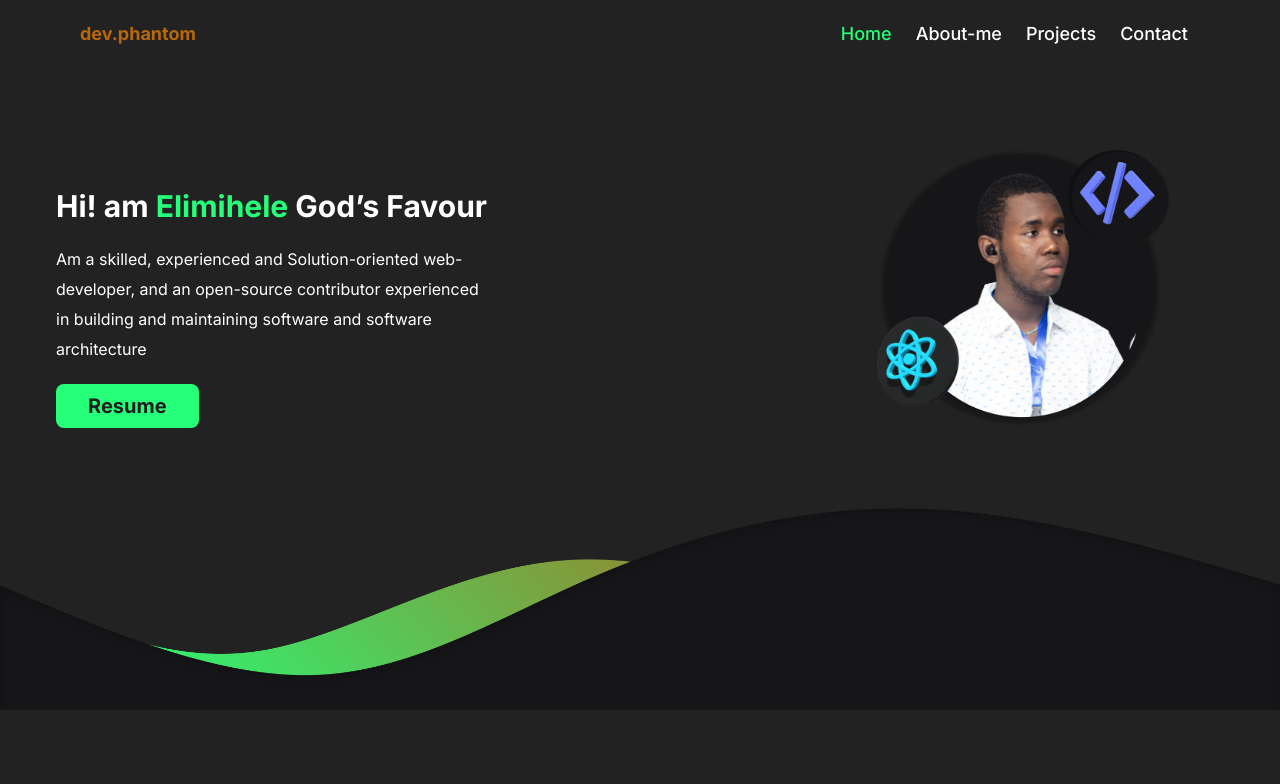
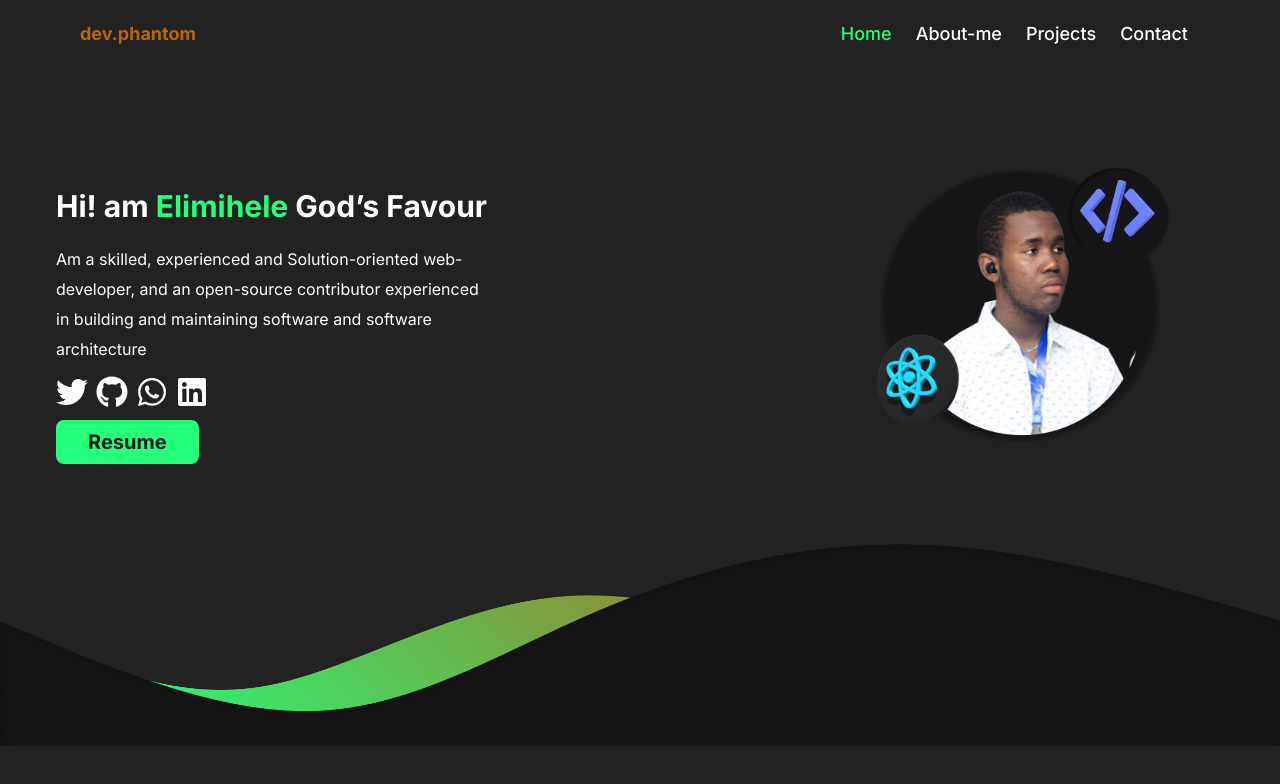
Before and after one commit to dev-phantom/my-portfolio, a Next.js app: page / in a window 1280 px wide. Shown: the top 784 px of the page. Built offline with nearby package versions, Linux system fonts and the light colour scheme.

Commit message:
feature: added social icons and fixed some errors

```diff
--- /dev/null
+++ b/components/Socials.jsx
@@ -0,0 +1,23 @@
+import Link from 'next/link';
+import data from '../data/data.json';
+const Socials = () => {
+    let socials = data.Socials
+    return (
+        <div className="flex w-full">
+            {socials.map((social) => {
+                return(
+                    <div key={social.id} className="flex gap-4 pr-2 ">
+                        <Link href={social.link}>
+                            <svg xmlns="http://www.w3.org/2000/svg" fill="currentColor" className="w-8 h-8" viewBox={social.viewbox}>
+                                <path d={social.pathd}/>
+                            </svg>
+                        </Link>
+                    </div>
+                    )
+                }
+            )}
+        </div>
+     );
+}
+
+export default Socials;
--- a/data/data.json
+++ b/data/data.json
@@ -74,5 +74,32 @@
             "github": "https://github.com/dev-phantom/bukrida"
 
         }
+  ],
+  "Socials":[
+    {
+
+        "id": 1,
+        "link": "https://twitter.com/phantom1245",
+        "viewbox": "0 0 512 512",
+        "pathd": "M459.37 151.716c.325 4.548.325 9.097.325 13.645 0 138.72-105.583 298.558-298.558 298.558-59.452 0-114.68-17.219-161.137-47.106 8.447.974 16.568 1.299 25.34 1.299 49.055 0 94.213-16.568 130.274-44.832-46.132-.975-84.792-31.188-98.112-72.772 6.498.974 12.995 1.624 19.818 1.624 9.421 0 18.843-1.3 27.614-3.573-48.081-9.747-84.143-51.98-84.143-102.985v-1.299c13.969 7.797 30.214 12.67 47.431 13.319-28.264-18.843-46.781-51.005-46.781-87.391 0-19.492 5.197-37.36 14.294-52.954 51.655 63.675 129.3 105.258 216.365 109.807-1.624-7.797-2.599-15.918-2.599-24.04 0-57.828 46.782-104.934 104.934-104.934 30.213 0 57.502 12.67 76.67 33.137 23.715-4.548 46.456-13.32 66.599-25.34-7.798 24.366-24.366 44.833-46.132 57.827 21.117-2.273 41.584-8.122 60.426-16.243-14.292 20.791-32.161 39.308-52.628 54.253z"
+    },
+    {
+        "id": 2,
+        "link": "https://github.com/dev-phantom",
+        "viewbox": "0 0 496 512",
+        "pathd": "M165.9 397.4c0 2-2.3 3.6-5.2 3.6-3.3.3-5.6-1.3-5.6-3.6 0-2 2.3-3.6 5.2-3.6 3-.3 5.6 1.3 5.6 3.6zm-31.1-4.5c-.7 2 1.3 4.3 4.3 4.9 2.6 1 5.6 0 6.2-2s-1.3-4.3-4.3-5.2c-2.6-.7-5.5.3-6.2 2.3zm44.2-1.7c-2.9.7-4.9 2.6-4.6 4.9.3 2 2.9 3.3 5.9 2.6 2.9-.7 4.9-2.6 4.6-4.6-.3-1.9-3-3.2-5.9-2.9zM244.8 8C106.1 8 0 113.3 0 252c0 110.9 69.8 205.8 169.5 239.2 12.8 2.3 17.3-5.6 17.3-12.1 0-6.2-.3-40.4-.3-61.4 0 0-70 15-84.7-29.8 0 0-11.4-29.1-27.8-36.6 0 0-22.9-15.7 1.6-15.4 0 0 24.9 2 38.6 25.8 21.9 38.6 58.6 27.5 72.9 20.9 2.3-16 8.8-27.1 16-33.7-55.9-6.2-112.3-14.3-112.3-110.5 0-27.5 7.6-41.3 23.6-58.9-2.6-6.5-11.1-33.3 2.6-67.9 20.9-6.5 69 27 69 27 20-5.6 41.5-8.5 62.8-8.5s42.8 2.9 62.8 8.5c0 0 48.1-33.6 69-27 13.7 34.7 5.2 61.4 2.6 67.9 16 17.7 25.8 31.5 25.8 58.9 0 96.5-58.9 104.2-114.8 110.5 9.2 7.9 17 22.9 17 46.4 0 33.7-.3 75.4-.3 83.6 0 6.5 4.6 14.4 17.3 12.1C428.2 457.8 496 362.9 496 252 496 113.3 383.5 8 244.8 8zM97.2 352.9c-1.3 1-1 3.3.7 5.2 1.6 1.6 3.9 2.3 5.2 1 1.3-1 1-3.3-.7-5.2-1.6-1.6-3.9-2.3-5.2-1zm-10.8-8.1c-.7 1.3.3 2.9 2.3 3.9 1.6 1 3.6.7 4.3-.7.7-1.3-.3-2.9-2.3-3.9-2-.6-3.6-.3-4.3.7zm32.4 35.6c-1.6 1.3-1 4.3 1.3 6.2 2.3 2.3 5.2 2.6 6.5 1 1.3-1.3.7-4.3-1.3-6.2-2.2-2.3-5.2-2.6-6.5-1zm-11.4-14.7c-1.6 1-1.6 3.6 0 5.9 1.6 2.3 4.3 3.3 5.6 2.3 1.6-1.3 1.6-3.9 0-6.2-1.4-2.3-4-3.3-5.6-2z"
+    },
+    {
+        "id": 3,
+        "link": "https://wa.link/6y2rtn",
+        "viewbox": "0 0 448 512",
+        "pathd": "M380.9 97.1C339 55.1 283.2 32 223.9 32c-122.4 0-222 99.6-222 222 0 39.1 10.2 77.3 29.6 111L0 480l117.7-30.9c32.4 17.7 68.9 27 106.1 27h.1c122.3 0 224.1-99.6 224.1-222 0-59.3-25.2-115-67.1-157zm-157 341.6c-33.2 0-65.7-8.9-94-25.7l-6.7-4-69.8 18.3L72 359.2l-4.4-7c-18.5-29.4-28.2-63.3-28.2-98.2 0-101.7 82.8-184.5 184.6-184.5 49.3 0 95.6 19.2 130.4 54.1 34.8 34.9 56.2 81.2 56.1 130.5 0 101.8-84.9 184.6-186.6 184.6zm101.2-138.2c-5.5-2.8-32.8-16.2-37.9-18-5.1-1.9-8.8-2.8-12.5 2.8-3.7 5.6-14.3 18-17.6 21.8-3.2 3.7-6.5 4.2-12 1.4-32.6-16.3-54-29.1-75.5-66-5.7-9.8 5.7-9.1 16.3-30.3 1.8-3.7.9-6.9-.5-9.7-1.4-2.8-12.5-30.1-17.1-41.2-4.5-10.8-9.1-9.3-12.5-9.5-3.2-.2-6.9-.2-10.6-.2-3.7 0-9.7 1.4-14.8 6.9-5.1 5.6-19.4 19-19.4 46.3 0 27.3 19.9 53.7 22.6 57.4 2.8 3.7 39.1 59.7 94.8 83.8 35.2 15.2 49 16.5 66.6 13.9 10.7-1.6 32.8-13.4 37.4-26.4 4.6-13 4.6-24.1 3.2-26.4-1.3-2.5-5-3.9-10.5-6.6z"
+    },
+    {
+        "id": 4,
+        "link": "https://www.linkedin.com/in/elimihele-god-s-favour-09341822b/",
+        "viewbox": "0 0 448 512",
+        "pathd": "M416 32H31.9C14.3 32 0 46.5 0 64.3v383.4C0 465.5 14.3 480 31.9 480H416c17.6 0 32-14.5 32-32.3V64.3c0-17.8-14.4-32.3-32-32.3zM135.4 416H69V202.2h66.5V416zm-33.2-243c-21.3 0-38.5-17.3-38.5-38.5S80.9 96 102.2 96c21.2 0 38.5 17.3 38.5 38.5 0 21.3-17.2 38.5-38.5 38.5zm282.1 243h-66.4V312c0-24.8-.5-56.7-34.5-56.7-34.6 0-39.9 27-39.9 54.9V416h-66.4V202.2h63.7v29.2h.9c8.9-16.8 30.6-34.5 62.9-34.5 67.2 0 79.7 44.3 79.7 101.9V416z"
+    }
   ]
 }
--- a/pages/About.jsx
+++ b/pages/About.jsx
@@ -1,4 +1,5 @@
 import Navbar from "../components/Navbar";
+import Socials from '../components/Socials';
 
 const About = () => {
     return (
@@ -45,6 +46,10 @@
                        </p>
                     </div>
                 </div>
+
+            </div>
+            <div className='py-3 pr-20 absolute right-4'>
+                <Socials/>
             </div>
         </div>
      );
--- a/pages/Contact.jsx
+++ b/pages/Contact.jsx
@@ -1,6 +1,7 @@
 import { useState } from "react";
 import Navbar from "../components/Navbar";
 import Image from 'next/image';
+import Socials from '../components/Socials';
 
 
 const Contact = () => {
@@ -10,12 +11,12 @@
     const[message,setMessage] = useState('');
 
     return (
-        <div className=" w-full pb-8 text-white">
+        <div className=" w-full text-white">
             <div>
                 <Navbar />
             </div>
-            <h1 className="font-Ubuntu text-primary font-bold text-[25px] text-center">GET IN TOUCH</h1>
-            <h4 className="font-Ubuntu text-textColor text-[17px] py-2 font-normal text-center">Contact us to get more information </h4>
+            <h1 className="font-Ubuntu pt-6 text-primary font-bold text-[25px] text-center">GET IN TOUCH</h1>
+            <h4 className="font-Ubuntu text-textColor text-[17px] py-2 font-normal text-center">I would love to hear from you</h4>
             <div className="flex w-full px-5 pt-5">
                 <div className="w-1/2 hidden xl:flex lg:flex justify-center items-center">
                     <Image
@@ -60,6 +61,9 @@
                     </form>
                 </div>
             </div>
+            <div className='pr-20 rotate-90 absolute bottom-20 right-4'>
+                <Socials/>
+            </div>
         </div>
      );
 }
--- a/pages/HomePage.jsx
+++ b/pages/HomePage.jsx
@@ -1,7 +1,14 @@
 import Image from 'next/image'
+import { useRouter } from 'next/router'
 import Navbar from "../components/Navbar"
 import { FooterImg, PhantomImg } from '../assets';
+import Socials from '../components/Socials';
 const HomePage = () => {
+    const router = useRouter()
+      const handleResume = (e) => {
+            e.preventDefault()
+            router.push("https://drive.google.com/file/d/1v55ZM2hpi60JN0fZfZoEgRzDOyBFMfSp/view?usp=sharing")
+        }
     return (
         <div className="bg-bgColor w-full h-screen text-white">
             <header>
@@ -12,13 +19,16 @@
 
                 <div className='w-1/2 px-4 pt-10'>
                    <div className='font-bold text-3xl '>Hi! am <span className='text-primary'>Elimihele</span> God’s Favour</div>
-                   <p className='w-[76%] py-5 leading-[30px] text-[16px]'>
+                   <p className='w-[76%] pt-5 leading-[30px] text-[16px]'>
                     Am a skilled, experienced and Solution-oriented web-developer,
                     and an open-source contributor experienced in building and maintaining
                      software and software architecture
                    </p>
+                   <div className='py-3'>
+                    <Socials/>
+                   </div>
                    <div>
-                    <button className='px-8 py-2 bg-primary text-center font-bold rounded-lg text-xl text-[#1E1E1E]'>Resume</button>
+                        <button className='px-8 py-2 bg-primary text-center font-bold rounded-lg text-xl text-[#1E1E1E]' onClick={handleResume} target="_blank">Resume</button>
                    </div>
                 </div>
 
--- a/pages/Projects.jsx
+++ b/pages/Projects.jsx
@@ -1,13 +1,19 @@
 import Navbar from "../components/Navbar";
+import { useRouter } from 'next/router'
 import Image from 'next/image';
 import { linkashare, ladygrace } from '../assets';
 import Link from 'next/link'
 import data from '../data/data.json';
+import Socials from '../components/Socials';
+
 
 const Projects = () => {
     let projectInfo = data.projects
-    const handleGit = () => {
-        alert("test")
+    const router = useRouter()
+
+    const handleGit = (e) => {
+        e.preventDefault()
+        router.push("https://github.com/dev-phantom")
     }
     return (
         <div className=" w-full pb-8 text-white">
@@ -59,6 +65,9 @@
             <div className="flex justify-center items-center pb-10 pt-20">
                 <button className="bg-primary px-20 py-4 text-[#000000] font-semibold rounded-xl" onClick={handleGit}>More Projects</button>
             </div>
+            <div className='py-3 pr-20 absolute right-4'>
+                <Socials/>
+            </div>
         </div>
      );
 }
```
